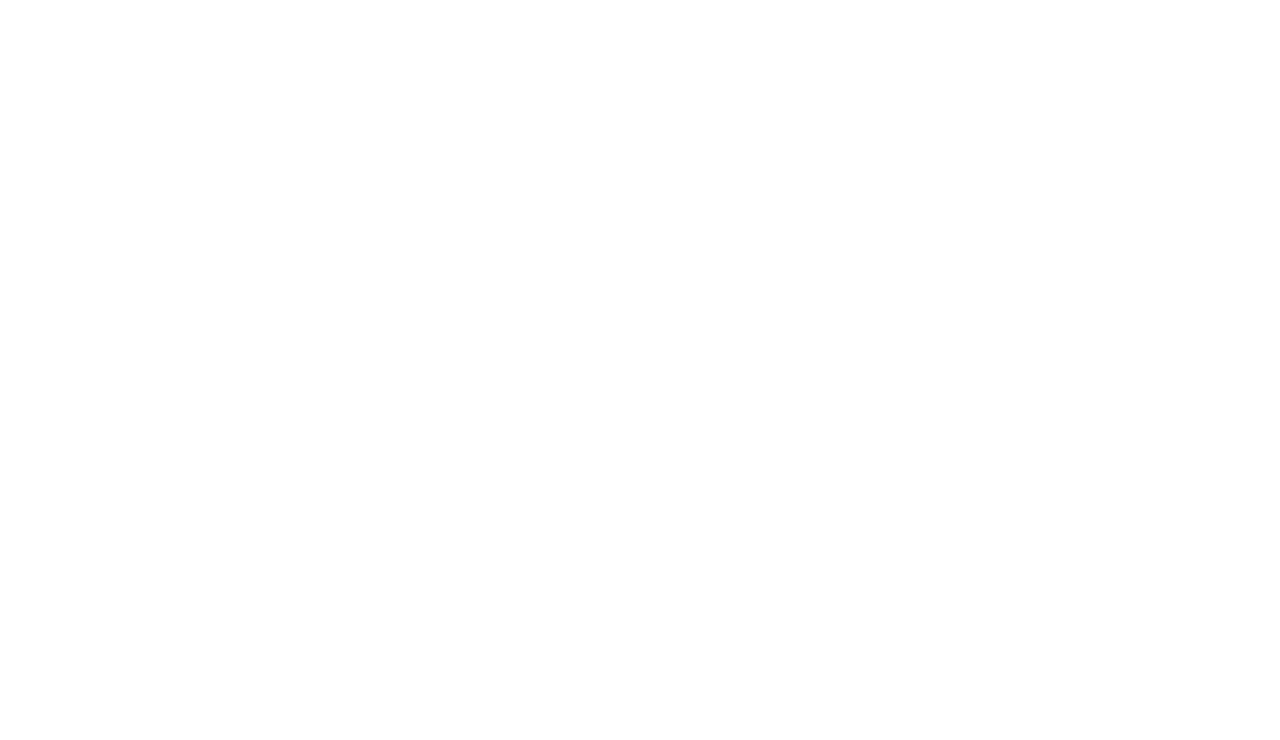
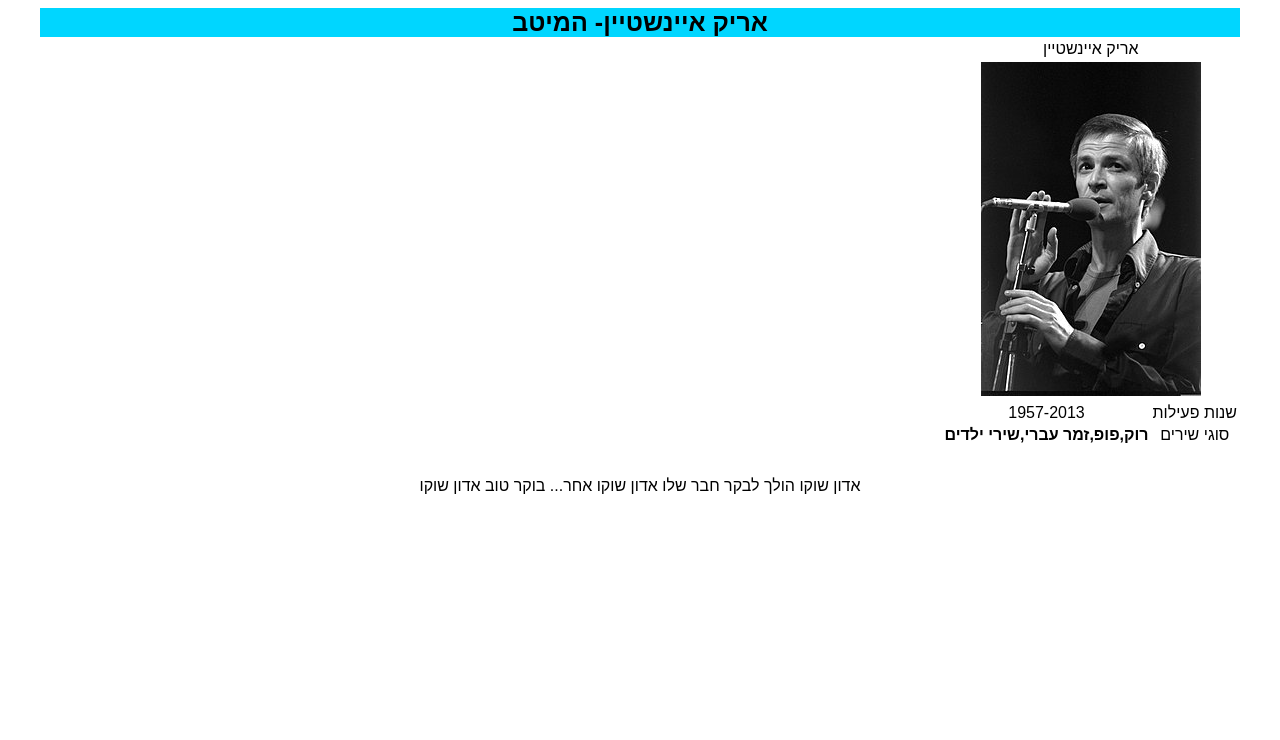
Before and after one commit to Kfir-G/HomeWork2_HTML, a plain HTML site: page HomeWork2/index.html in a window 1280 px wide. Drawn offline with Linux system fonts and the light colour scheme.

Commit message:
head+left+right
The head & the left and the right of the table

```diff
--- a/HomeWork2/cssstyle.css
+++ b/HomeWork2/cssstyle.css
@@ -1,2 +1,30 @@
-body {
+#container {
+    font-family:sans-serif;
+    text-align: center;
+    width: 1200px;
 }
+#header {
+    font-size: 25px;
+    text-align: center;
+    background-color: #00d6ff;
+    font-weight: bold;
+}
+#main{
+    height : 700px;
+}
+#tableLeft {
+    text-align : center;
+}
+#tableCenter{
+
+}
+#main > left_div{
+    width : 20%;
+}
+#main > center_div {
+    width : 60%;
+}
+#main > right_div {
+    width: 20%;
+    padding-top: 200px;
+}
--- a/HomeWork2/index.html
+++ b/HomeWork2/index.html
@@ -1,10 +1,54 @@
 <!DOCTYPE html>
-<html>
+<html dir="rtl">
 <head>
     <meta charset="utf-8" />
-    <title></title>
+    <title> Arik Einstien </title>
+    <link href="cssstyle.css" rel="stylesheet" />
 </head>
 <body>
-
+    <center><div id="container">
+        <div id="header"> אריק איינשטיין- המיטב</div>
+        <div id="main">
+            <div id="left_div">
+                <table id="tableLeft">
+                    <tr>
+                        <td colspan="2"> אריק איינשטיין</td>
+                    </tr>
+                    <tr>
+                        <td colspan="2"> <img src="images/arik.jpg" alt="arik"> </td>
+                    </tr>
+                    <tr>
+                        <td>שנות פעילות</td>
+                        <td>1957-2013</td>
+                    </tr>
+                    <tr >
+                        <td> סוגי שירים</td>
+                        <td><b> רוק,פופ,זמר עברי,שירי ילדים </b></td>
+                    </tr>
+                </table>
+            </div>
+            <div id="center_div">
+                <table id="tableCenter">
+                    <tr>
+                        <td> </td>
+                        <td> </td>
+                    </tr>
+                    <tr>
+                        <td> </td>
+                        <td> </td>
+                    </tr>
+                    <tr>
+                        <td> </td>
+                        <td> </td>
+                    </tr>
+                </table>
+            </div>
+            <div id="right_div">
+                <p>
+                    אדון שוקו הולך לבקר חבר שלו אדון שוקו אחר... בוקר טוב אדון שוקו
+                </p>
+            </div>
+        </div>
+    </div></center>
 </body>
 </html>
```
